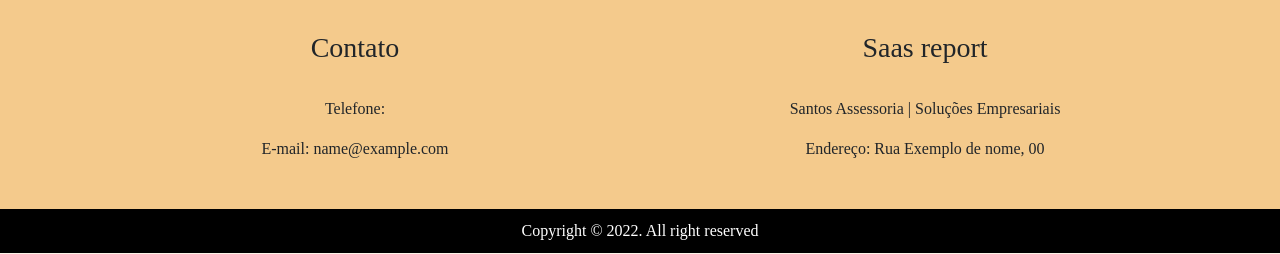
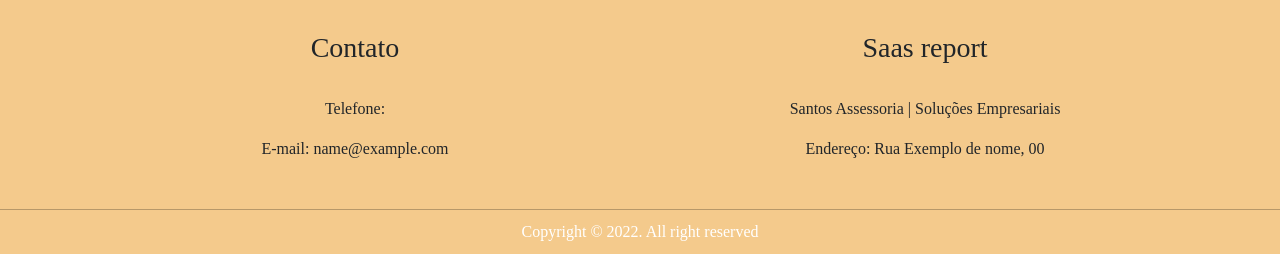
Before and after one commit to pedrohemmel/saas-report, a PHP site: the page made by login.php in a window 1280 px wide. Shown: the part 652-906 px from the top of the page. Run offline with PHP 8.4, Linux system fonts and the light colour scheme; the visitor is signed in with stand-in values (Sample User, id 1); some web fonts are replaced.

Commit message:
Correção

```diff
--- a/acessoNegado.php
+++ b/acessoNegado.php
@@ -67,7 +67,8 @@ foreach($usuarioAdm as $getUsuarioAdm) {
             </div>
         </div>
     </footer>
-    <div style="background-color: #000;" width="100%">
+    <div class="background-primary-color" width="100%">
+        <hr style="margin-top: 0; margin-bottom: 0; background-color:#000;">
         <p style="text-align: center; margin: 0; padding: 10px; color: #fff;">Copyright © 2022. All right reserved</p>
     </div>
 
--- a/cadastrar.php
+++ b/cadastrar.php
@@ -109,7 +109,8 @@ como um registro-->
             </div>
         </div>
     </footer>
-    <div style="background-color: #000;" width="100%">
+    <div class="background-primary-color" width="100%">
+        <hr style="margin-top: 0; margin-bottom: 0; background-color:#000;">
         <p style="text-align: center; margin: 0; padding: 10px; color: #fff;">Copyright © 2022. All right reserved</p>
     </div>
 </body>
--- a/login.php
+++ b/login.php
@@ -29,6 +29,7 @@ if(!empty($erro)) {
     if(password_verify($erroLogin, $erro)) {
         $classeNone = 'displayBlkRed';
         $_SESSION['msg'] = $_SESSION['erro'];
+        $mensagem = $_SESSION['msg'];
     }
 } else if(!empty($msg)) {
     if(password_verify($msgLog, $msg)) {
@@ -38,25 +39,29 @@ if(!empty($erro)) {
     if(password_verify($_SESSION['chaveRe'], $chaveRe)) {
         $classeNone = 'displayBlkGreen';
         $_SESSION['msg'] = $_SESSION['chaveRe'];
+        $mensagem = $_SESSION['msg'];
     }
 } else if(!empty($msgCad)) {
     if(password_verify($_SESSION['msgCad'], $msgCad)) {
         $classeNone = 'displayBlkGreen';
         $_SESSION['msg'] = $_SESSION['msgCad'];
+        $mensagem = $_SESSION['msg'];
     }
 } else if(!empty($chaveVeri)) {
     if(password_verify($_SESSION['chaveVeri'], $chaveVeri)) {
         $classeNone = 'displayBlkRed';
         $_SESSION['msg'] = $_SESSION['chaveVeri'];
+        $mensagem = $_SESSION['msg'];
     }
 } else if(!empty($msgVeri)) {
     if(password_verify($_SESSION['msgVeri'], $msgVeri)) {
         $classeNone = 'displayBlkGreen';
         $_SESSION['msg'] = $_SESSION['msgVeri'];
+        $mensagem = $_SESSION['msg'];
     }
 }
 
-$mensagem = $_SESSION['msg'];
+
 
 ?>
 
@@ -139,7 +144,8 @@ $mensagem = $_SESSION['msg'];
             </div>
         </div>
     </footer>
-    <div style="background-color: #000;" width="100%">
+    <div class="background-primary-color" width="100%">
+        <hr style="margin-top: 0; margin-bottom: 0; background-color:#000;">
         <p style="text-align: center; margin: 0; padding: 10px; color: #fff;">Copyright © 2022. All right reserved</p>
     </div>
 </body>
--- a/recuperarSenha.php
+++ b/recuperarSenha.php
@@ -261,7 +261,8 @@ $mensagem = $_SESSION['msg'];
             </div>
         </div>
     </footer>
-    <div style="background-color: #000;" width="100%">
+    <div class="background-primary-color" width="100%">
+        <hr style="margin-top: 0; margin-bottom: 0; background-color:#000;">
         <p style="text-align: center; margin: 0; padding: 10px; color: #fff;">Copyright © 2022. All right reserved</p>
     </div>
 </body>
--- a/relatorio.php
+++ b/relatorio.php
@@ -107,7 +107,8 @@ if(!$_SESSION['logged']) {
             </div>
         </div>
     </footer>
-    <div style="background-color: #000;" width="100%">
+    <div class="background-primary-color" width="100%">
+        <hr style="margin-top: 0; margin-bottom: 0; background-color:#000;">
         <p style="text-align: center; margin: 0; padding: 10px; color: #fff;">Copyright © 2022. All right reserved</p>
     </div>
 </body>
--- a/verificaUsuario.php
+++ b/verificaUsuario.php
@@ -12,6 +12,10 @@ date_default_timezone_set('America/Sao_Paulo');
 /*Utilizarei os 2 usuarios para verificar qual dos 2 está entrando no sistema, ou se nenhum dos dois esta entrando*/
 $UsuarioClienteDao = new UsuarioClienteDaoMysql($pdo);
 $UsuarioAdministradorDao = new UsuarioAdministradorDaoMysql($pdo);
+
+//mensagem para o fim de uma sessao nos usuarios
+$_SESSION['end'] = 'end';
+$_SESSION['msg'] = password_hash($_SESSION['end'], PASSWORD_DEFAULT);
 
 //ERRO CASO EMAIL NAO ESTEJA CORRETO
 $erroLogin = 'E-mail ou Senha incorreto';
--- a/verificarEmail.php
+++ b/verificarEmail.php
@@ -217,7 +217,8 @@ if(!empty($chave)) {
             </div>
         </div>
     </footer>
-    <div style="background-color: #000;" width="100%">
+    <div class="background-primary-color" width="100%">
+        <hr style="margin-top: 0; margin-bottom: 0; background-color:#000;">
         <p style="text-align: center; margin: 0; padding: 10px; color: #fff;">Copyright © 2022. All right reserved</p>
     </div>
 </body>
```
Also changed, not shown: README.md (deleted), 2 other files.
